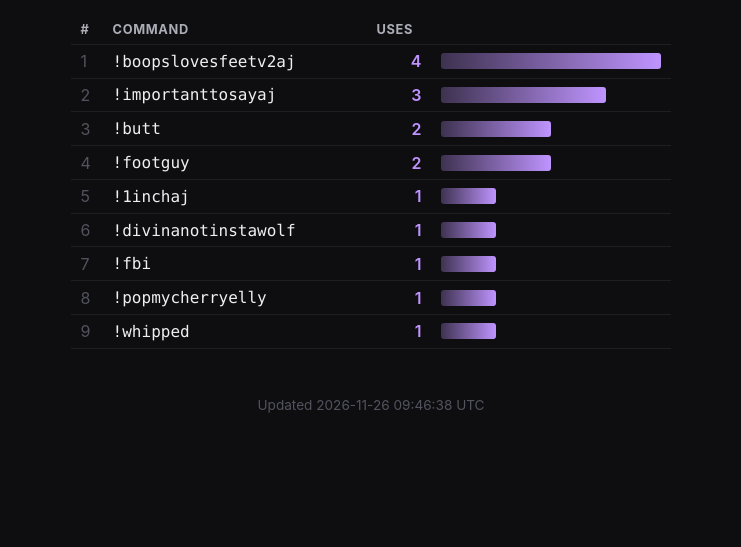
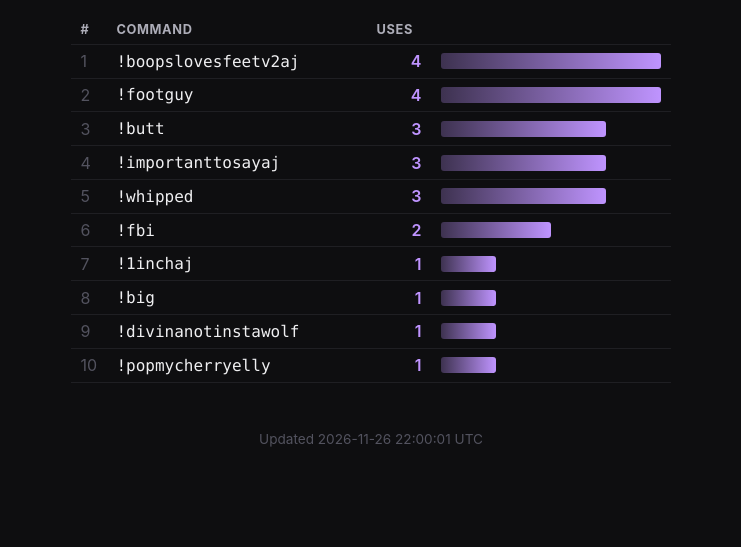
Before and after one commit to aionjanis/aionjanis.github.io, a plain HTML site: page stats-weekly.html in a window 1280 px wide. Shown: the part 253-800 px from the top of the page, without its empty margins (269-1010 px from the left). Drawn offline with Linux system fonts and the light colour scheme.

Commit message:
Update stats-weekly.html (2026-11-26T22:00:02.225Z)

```diff
--- a/stats-weekly.html
+++ b/stats-weekly.html
@@ -184,7 +184,7 @@
 		</nav>
 
 		<p class="total">
-			<span class="big inline">9</span> commands used <span class="big inline">16</span> times
+			<span class="big inline">10</span> commands used <span class="big inline">23</span> times
 		</p>
 
 
@@ -200,49 +200,55 @@
 					</tr>
 					<tr>
 						<td class="rank">2</td>
+						<td class="cmd">!footguy</td>
+						<td class="uses">4</td>
+						<td class="bar-cell"><div class="bar" style="width:100%"></div></td>
+					</tr>
+					<tr>
+						<td class="rank">3</td>
+						<td class="cmd">!butt</td>
+						<td class="uses">3</td>
+						<td class="bar-cell"><div class="bar" style="width:75%"></div></td>
+					</tr>
+					<tr>
+						<td class="rank">4</td>
 						<td class="cmd">!importanttosayaj</td>
 						<td class="uses">3</td>
 						<td class="bar-cell"><div class="bar" style="width:75%"></div></td>
 					</tr>
 					<tr>
-						<td class="rank">3</td>
-						<td class="cmd">!butt</td>
+						<td class="rank">5</td>
+						<td class="cmd">!whipped</td>
+						<td class="uses">3</td>
+						<td class="bar-cell"><div class="bar" style="width:75%"></div></td>
+					</tr>
+					<tr>
+						<td class="rank">6</td>
+						<td class="cmd">!fbi</td>
 						<td class="uses">2</td>
 						<td class="bar-cell"><div class="bar" style="width:50%"></div></td>
 					</tr>
 					<tr>
-						<td class="rank">4</td>
-						<td class="cmd">!footguy</td>
-						<td class="uses">2</td>
-						<td class="bar-cell"><div class="bar" style="width:50%"></div></td>
-					</tr>
-					<tr>
-						<td class="rank">5</td>
+						<td class="rank">7</td>
 						<td class="cmd">!1inchaj</td>
 						<td class="uses">1</td>
 						<td class="bar-cell"><div class="bar" style="width:25%"></div></td>
 					</tr>
 					<tr>
-						<td class="rank">6</td>
+						<td class="rank">8</td>
+						<td class="cmd">!big</td>
+						<td class="uses">1</td>
+						<td class="bar-cell"><div class="bar" style="width:25%"></div></td>
+					</tr>
+					<tr>
+						<td class="rank">9</td>
 						<td class="cmd">!divinanotinstawolf</td>
 						<td class="uses">1</td>
 						<td class="bar-cell"><div class="bar" style="width:25%"></div></td>
 					</tr>
 					<tr>
-						<td class="rank">7</td>
-						<td class="cmd">!fbi</td>
-						<td class="uses">1</td>
-						<td class="bar-cell"><div class="bar" style="width:25%"></div></td>
-					</tr>
-					<tr>
-						<td class="rank">8</td>
+						<td class="rank">10</td>
 						<td class="cmd">!popmycherryelly</td>
-						<td class="uses">1</td>
-						<td class="bar-cell"><div class="bar" style="width:25%"></div></td>
-					</tr>
-					<tr>
-						<td class="rank">9</td>
-						<td class="cmd">!whipped</td>
 						<td class="uses">1</td>
 						<td class="bar-cell"><div class="bar" style="width:25%"></div></td>
 					</tr>
@@ -251,7 +257,7 @@
 		</div>
 
 		<footer>
-			Updated 2026-11-26 09:46:38 UTC
+			Updated 2026-11-26 22:00:01 UTC
 		</footer>
 	</div>
 </body>
```
